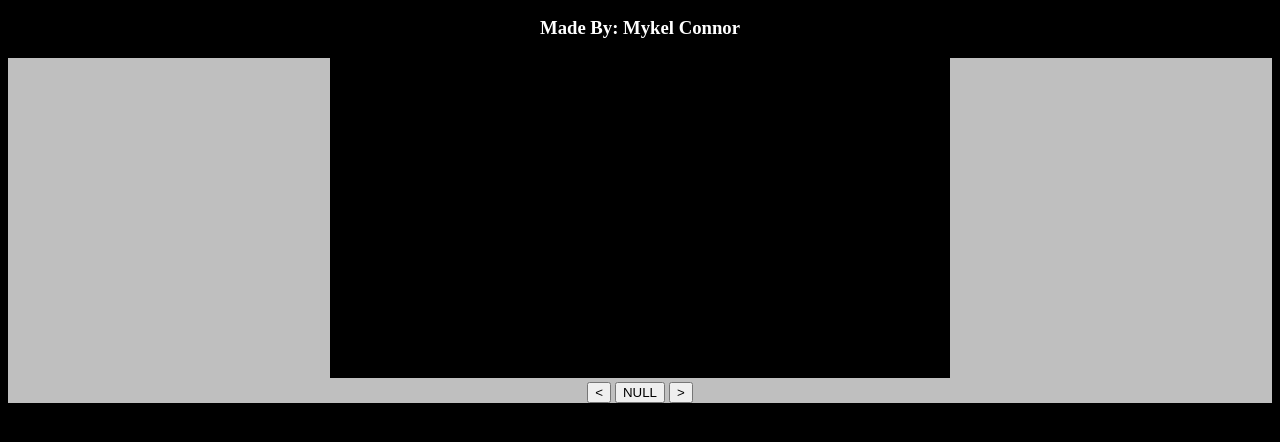
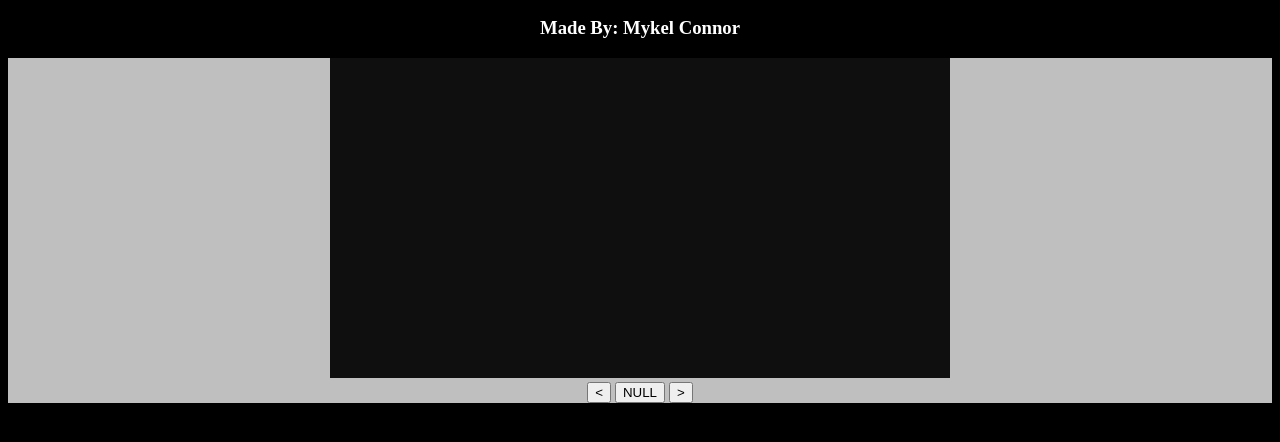
Before and after one commit to MykelConnorCMA/The-Middle-East-Slideshow, a plain HTML site: page index.html in a window 1280 px wide. Shown: the part 50-492 px from the top of the page. Drawn offline with Linux system fonts and the light colour scheme.

Commit message:
Update index.html

```diff
--- a/index.html
+++ b/index.html
@@ -11,7 +11,7 @@
       <h3>Made By: Mykel Connor</h3>
     </div>
     <div class="slide" style="background-color:#bfbfbf;color:#000000;">
-      <canvas id="slide" style="background-color:#000000;width:600px;height:300px;padding:10px;"></canvas>
+      <canvas id="slide" style="background-color:#0f0f0f;width:600px;height:300px;padding:10px;"></canvas>
       <br>
       <button id="next_btn"style="width=45%;height:10%;"><</button>
       <button id="reset_btn" style="width=7.5%;height=10%;">NULL</button>
```
